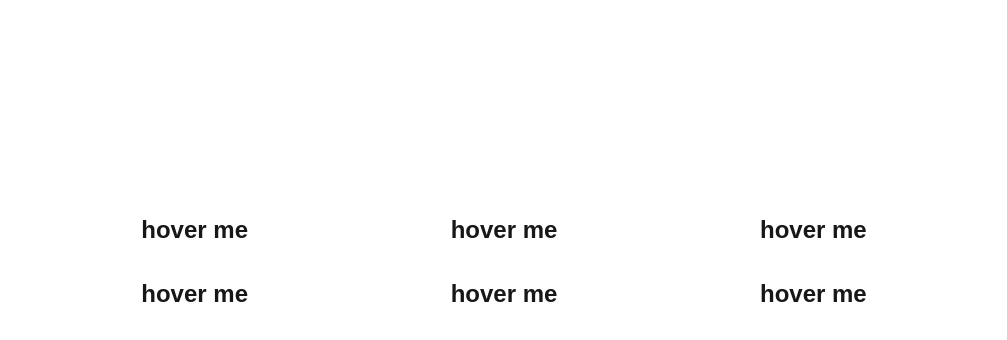
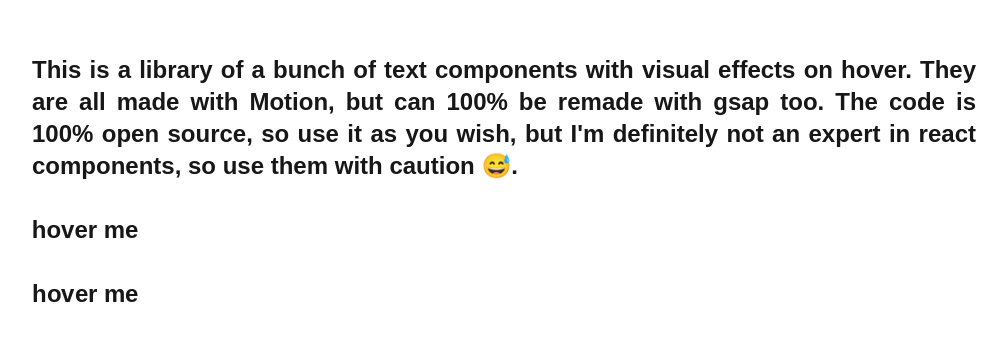
Before and after one commit to Chipcord/hover-me-text, a Next.js app: page / in a window 1280 px wide. Shown: the part 186-526 px from the top of the page, without its empty margins (136-1143 px from the left). Built offline with nearby package versions, Linux system fonts and the light colour scheme.

Commit message:
Two components added

```diff
--- /dev/null
+++ b/app/components/TextCarousel.tsx
@@ -0,0 +1,76 @@
+"use client";
+
+import { motion, useMotionValue, animate } from "motion/react";
+import { useRef, useEffect, useState } from "react";
+
+export function TextCarousel({ text }: { text: string }) {
+  const textRef = useRef<HTMLSpanElement>(null);
+  const [textWidth, setTextWidth] = useState<number | null>(null);
+  const x = useMotionValue(0);
+  const loopAnimationRef = useRef<any>(null);
+
+  useEffect(() => {
+    if (textRef.current) {
+      setTextWidth(textRef.current.offsetWidth);
+      x.set(-textRef.current.offsetWidth);
+    }
+  }, [text]);
+
+  const startLoop = () => {
+    if (!textWidth) return;
+
+    if (loopAnimationRef.current) loopAnimationRef.current.stop();
+
+    const step = () => {
+      const start = x.get();
+      const distance = textWidth - (start + textWidth);
+      const duration = (distance / textWidth) * 2;
+
+      loopAnimationRef.current = animate(x, 0, {
+        duration: duration,
+        ease: "linear",
+        onComplete: () => {
+          x.set(-textWidth);
+          step();
+        },
+      });
+    };
+
+    step();
+  };
+
+  const handleMouseEnter = () => {
+    startLoop();
+  };
+
+  const handleMouseLeave = () => {
+    if (!textWidth) return;
+
+    if (loopAnimationRef.current) loopAnimationRef.current.stop();
+
+    const currentX = x.get();
+
+    const targetX =
+      Math.abs(currentX - 0) < Math.abs(currentX + textWidth) ? 0 : -textWidth;
+
+    animate(x, targetX, { duration: 0.6, ease: "easeOut" });
+  };
+
+  return (
+    <span
+      className="relative inline-block overflow-hidden align-bottom"
+      style={{ width: textWidth || "auto" }}
+      onMouseEnter={handleMouseEnter}
+      onMouseLeave={handleMouseLeave}
+    >
+      <span ref={textRef} className="absolute invisible whitespace-nowrap pr-4">
+        {text}
+      </span>
+
+      <motion.span style={{ x }} className="flex whitespace-nowrap">
+        <span className="pr-4">{text}</span>
+        <span className="pr-4">{text}</span>
+      </motion.span>
+    </span>
+  );
+}
--- /dev/null
+++ b/app/components/TextSplit.tsx
@@ -0,0 +1,102 @@
+"use client";
+
+import { motion } from "motion/react";
+import { useMemo, useState } from "react";
+
+type TextSplitProps = {
+  text: string;
+  className?: string;
+};
+
+const STAGGER = 0.03;
+const DURATION = 0.6;
+const EASE = [0.68, -0.6, 0.32, 1.6];
+
+export function TextSplit({ text, className = "" }: TextSplitProps) {
+  const chars = useMemo(() => text.split(""), [text]);
+  const [hovered, setHovered] = useState(false);
+
+  const parent = {
+    initial: {
+      transition: {
+        staggerChildren: STAGGER,
+        staggerDirection: -1,
+      },
+    },
+    hover: {
+      transition: {
+        staggerChildren: STAGGER,
+        staggerDirection: 1,
+      },
+    },
+  };
+
+  const topChar = {
+    initial: {
+      y: "0%",
+      rotateX: 0,
+    },
+    hover: {
+      y: "-100%",
+      rotateX: 90,
+      transition: {
+        duration: DURATION,
+        ease: EASE,
+      },
+    },
+  };
+
+  const bottomChar = {
+    initial: {
+      y: "100%",
+      rotateX: -90,
+    },
+    hover: {
+      y: "0%",
+      rotateX: 0,
+      transition: {
+        duration: DURATION,
+        ease: EASE,
+      },
+    },
+  };
+
+  return (
+    <span className="relative inline-block overflow-hidden">
+      <motion.span
+        className={`relative inline-block ${className}`}
+        variants={parent}
+        initial="initial"
+        animate={hovered ? "hover" : "initial"}
+        onHoverStart={() => setHovered(true)}
+        onHoverEnd={() => setHovered(false)}
+      >
+        <span className="block">
+          {chars.map((char, i) => (
+            <motion.span
+              key={`top-${i}`}
+              className="inline-block will-change-transform"
+              style={{ transformOrigin: "50% 50% -10px" }}
+              variants={topChar}
+            >
+              {char === " " ? "\u00A0" : char}
+            </motion.span>
+          ))}
+        </span>
+
+        <span aria-hidden className="absolute inset-0 block">
+          {chars.map((char, i) => (
+            <motion.span
+              key={`bottom-${i}`}
+              className="inline-block will-change-transform"
+              style={{ transformOrigin: "50% 50% -10px" }}
+              variants={bottomChar}
+            >
+              {char === " " ? "\u00A0" : char}
+            </motion.span>
+          ))}
+        </span>
+      </motion.span>
+    </span>
+  );
+}
--- a/app/page.tsx
+++ b/app/page.tsx
@@ -1,14 +1,18 @@
+import { TextCarousel } from "./components/TextCarousel";
+import { TextSplit } from "./components/TextSplit";
+
 export default function Home() {
   return (
-    <main className="min-h-screen max-w-4xl mx-auto">
-      <div className="text-center grid grid-cols-3 gap-8 mt-[50vh]">
-        <p>hover me</p>
-        <p>hover me</p>
-        <p>hover me</p>
-        <p>hover me</p>
-        <p>hover me</p>
-        <p>hover me</p>
-      </div>
+    <main className="min-h-screen max-w-5xl p-10 flex flex-col gap-8 lg:py-[30vh] mx-auto cursor-default">
+      <p className="text-justify">
+        This is a library of a bunch of text components with visual effects on
+        hover. They are all made with Motion, but can 100% be remade with gsap
+        too. The code is 100% open source, so use it as you wish, but I&apos;m
+        definitely not an expert in react components, so use them with caution
+        😅.
+      </p>
+      <TextCarousel text="hover me" />
+      <TextSplit text="hover me" />
     </main>
   );
 }
--- a/package.json
+++ b/package.json
@@ -9,6 +9,7 @@
     "lint": "eslint"
   },
   "dependencies": {
+    "motion": "^12.27.0",
     "next": "16.1.3",
     "react": "19.2.3",
     "react-dom": "19.2.3"
```
Also changed, not shown: 1 other file (tests, documents, lock files or other folders).
